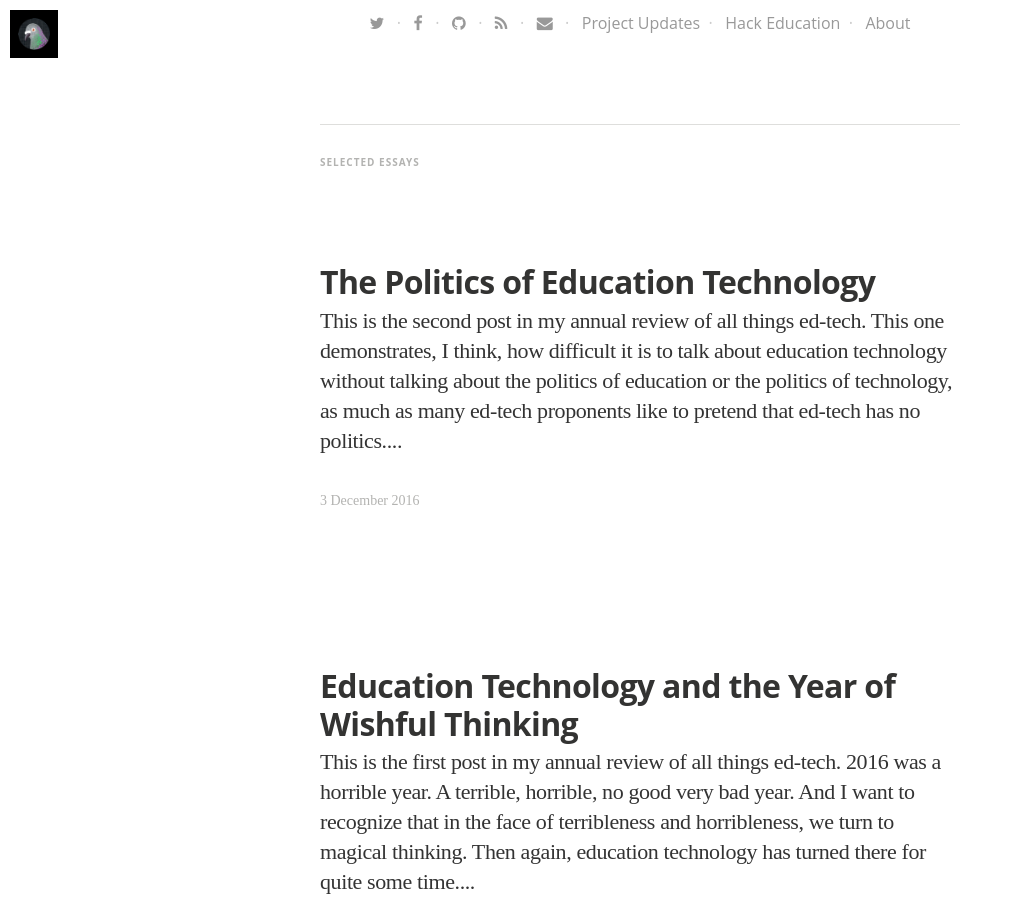
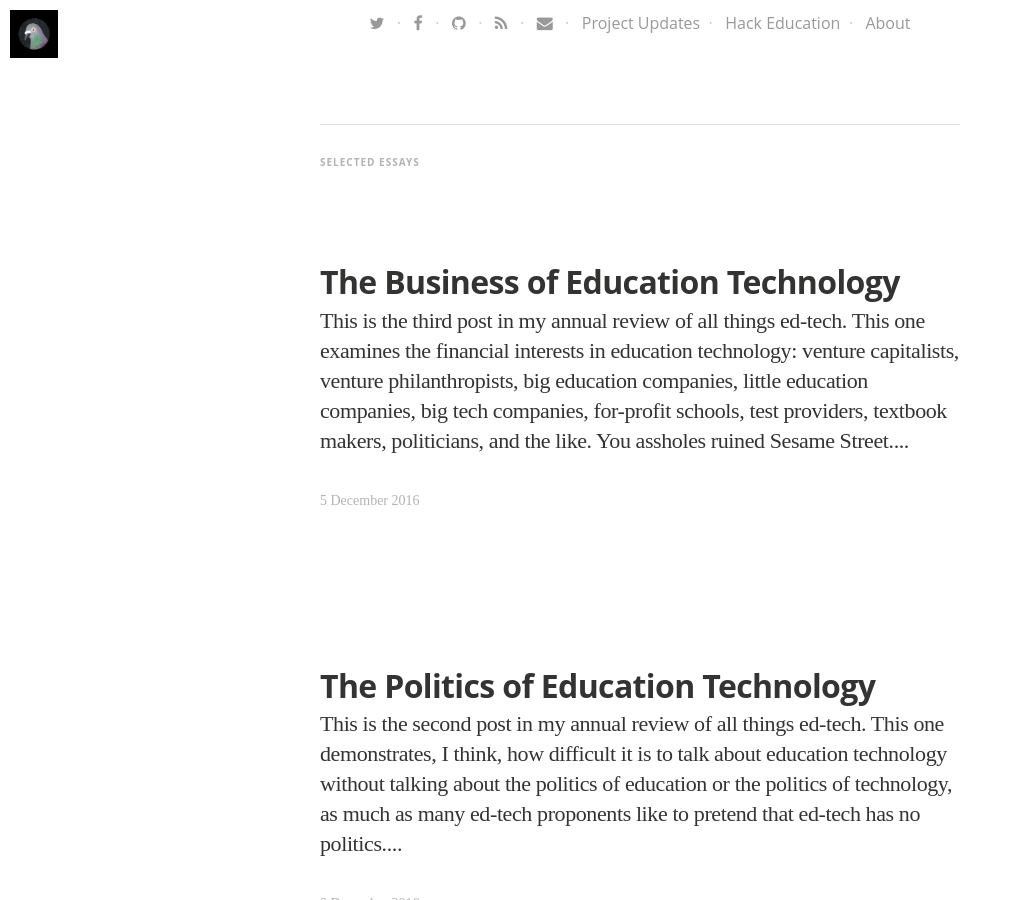
Before and after one commit to HackEducation/Writing, a Jekyll site: the page built from index.html, in a window 1280 px wide and 900 px high, scrolled down 677 px. Shown: the whole window, without its empty margins (0-1011 px from the left). Built offline with Jekyll 4.4.1, drawn with Linux system fonts in a browser that asks for light colours; nearby versions of some CDN libraries; some web fonts are replaced; some of the changed text lies outside the part shown.

Commit message:
update index

```diff
--- a/index.html
+++ b/index.html
@@ -5,6 +5,25 @@ layout: default
 
 
 <h5 class="index-headline featured"><span>Selected Essays</span></h5>
+
+    <div class="container featured">
+
+        <article class="post" itemscope itemtype="http://schema.org/BlogPosting" role="article">
+          <div class="article-item">
+            <header class="post-header">
+              <h2 class="post-title" itemprop="name"><a href="http://hackeducation.com/2016/12/05/top-ed-tech-trends-business" itemprop="url">The Business of Education Technology</a></h2>
+            </header>
+            <section class="post-excerpt" itemprop="description">
+              <p>This is the third post in my annual review of all things ed-tech. This one examines the financial interests in education technology: venture capitalists, venture philanthropists, big education companies, little education companies, big tech companies, for-profit schools, test providers, textbook makers, politicians, and the like. You assholes ruined Sesame Street....</p>
+            </section>
+            <div class="post-meta">
+              <time datetime="5 December 2016">5 December 2016</time>
+  <!--            <span class="post-tags-set">on <span class="post-tag-">, <a href="/tag/"></a></span></span>-->
+            </div>
+          <div>
+        </article>
+
+    </div>
 
     <div class="container featured">
 
@@ -234,29 +253,6 @@ layout: default
             </section>
             <div class="post-meta">
               <time datetime="9 December 2015">9 December 2015</time>
-  <!--            <span class="post-tags-set">on <span class="post-tag-">, <a href="/tag/"></a></span></span>-->
-            </div>
-          <div>
-        </article>
-
-    </div>
-
-
-
-<h5 class="index-headline featured"><span></span></h5>
-
-    <div class="container featured">
-
-        <article class="post" itemscope itemtype="http://schema.org/BlogPosting" role="article">
-          <div class="article-item">
-            <header class="post-header">
-              <h2 class="post-title" itemprop="name"><a href="http://hackeducation.com/2015/12/07/trends-skills" itemprop="url">Top Ed-Tech Trends of 2015: "The Employability Narrative"</a></h2>
-            </header>
-            <section class="post-excerpt" itemprop="description">
-              <p>This is the third article in my year-in-review series. This one looks in part at what George Siemens has called the "employability narrative," that is, the very powerful narrative that posits the purpose of education is to prepare students for work. That's "skilled work," with an emphasis on coding, of course....</p>
-            </section>
-            <div class="post-meta">
-              <time datetime="7 December 2015">7 December 2015</time>
   <!--            <span class="post-tags-set">on <span class="post-tag-">, <a href="/tag/"></a></span></span>-->
             </div>
           <div>
```
